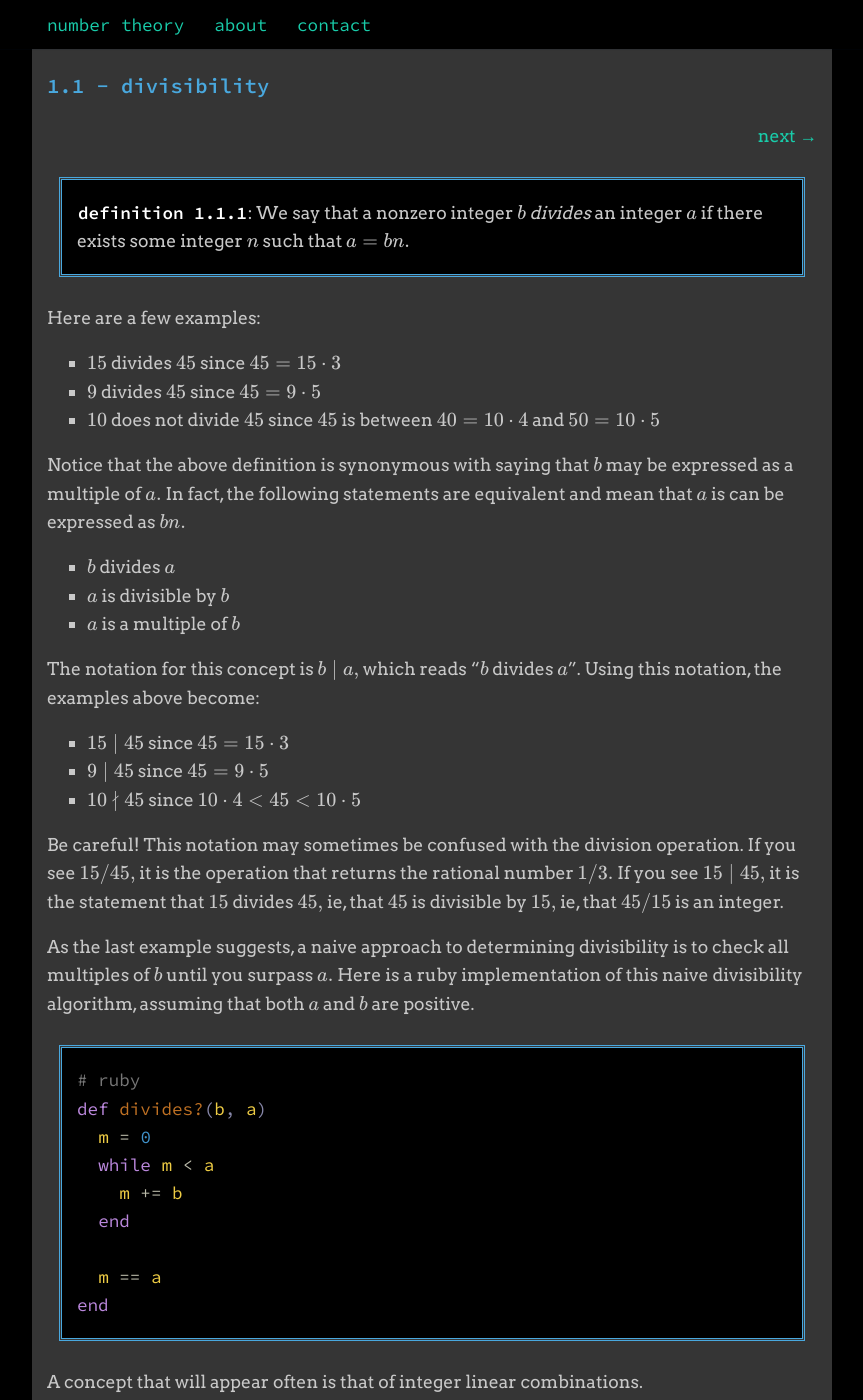
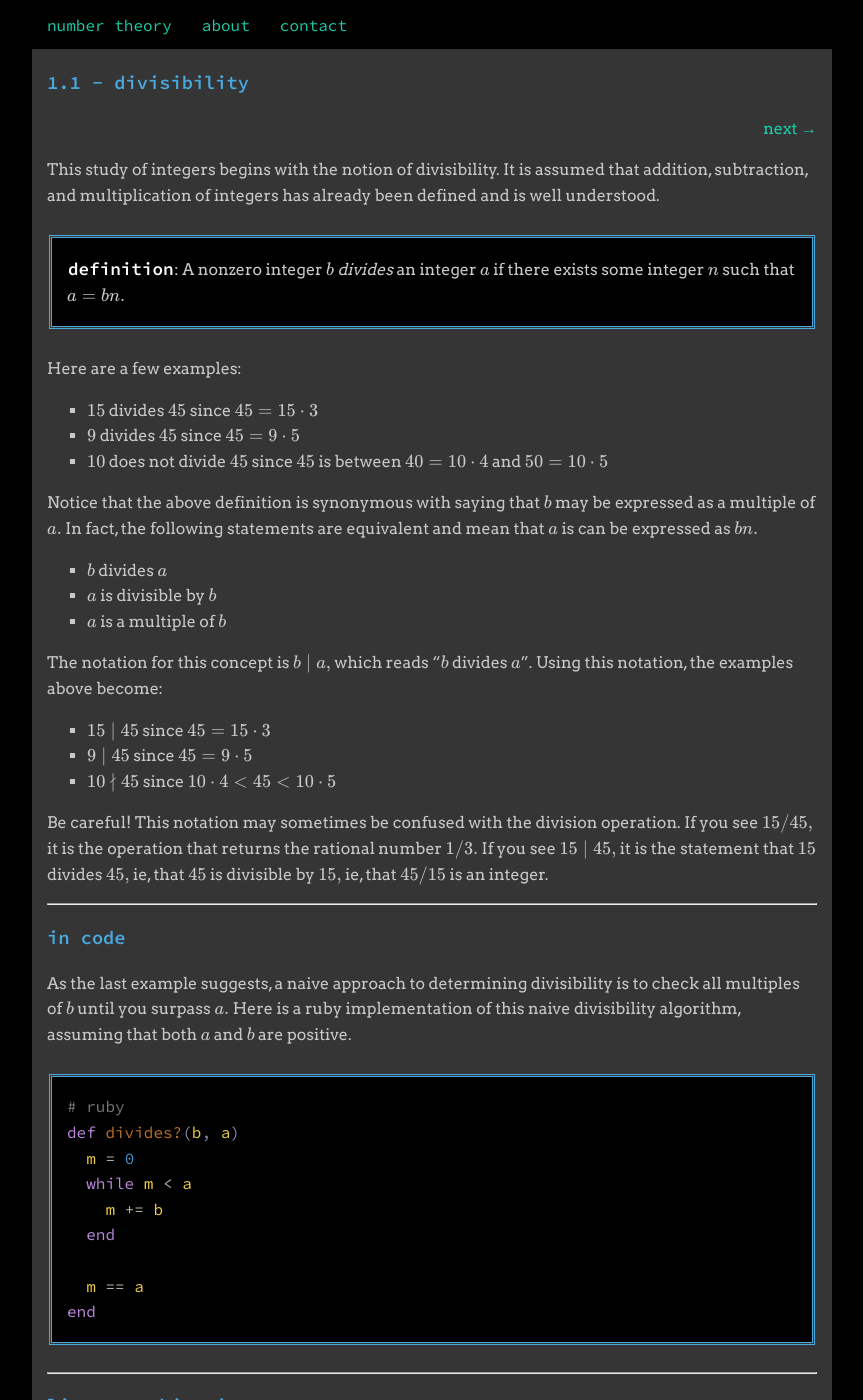
Before and after one commit to itscomputers/itscomputers.github.io, a Jekyll site: the page built from _sections/01_01_divisibility.md, in a window 1280 px wide and 1400 px high. Shown: the whole window, without its empty margins (208-1071 px from the left). Built offline with Jekyll 4.4.1, drawn with Linux system fonts in a browser that asks for light colours; formulas are drawn with MathJax 3; some of the changed text lies outside the part shown.

Commit message:
simplify proposition numbering

```diff
--- a/_layouts/section.html
+++ b/_layouts/section.html
@@ -11,3 +11,5 @@
 {% include breadcrumbs.html %}
 
 {{ content }}
+
+{% include breadcrumbs.html %}
--- a/_sass/_layout.scss
+++ b/_sass/_layout.scss
@@ -3,7 +3,6 @@
   margin: 0;
   color: $font-color;
   font-family: $font;
-  font-size: 1.1em;
   line-height: 1.6;
   -webkit-font-smoothing: antialiased;
 }
@@ -61,7 +60,7 @@
 blockquote, .highlight {
   background: $blockquote-background-color;
   padding: 1px 15px;
-  margin: 30px 15px;
+  margin: 30px 5px;
   outline: $blockquote-outline-color double 3px;
 }
 
@@ -70,6 +69,10 @@
   margin: 30px 20px;
   border: 1px solid $proof-border-color;
   outline: none;
+}
+
+strong code {
+  font-size: 1.1em;
 }
 
 .container {
@@ -83,6 +86,14 @@
 }
 
 code, pre, .language-plaintext {
+  font-family: $code-font;
+}
+
+.section-list {
+  font-family: $code-font;
+}
+
+.section-list a {
   font-family: $code-font;
 }
 
--- a/_sections/01_01_divisibility.md
+++ b/_sections/01_01_divisibility.md
@@ -7,10 +7,14 @@
 permalink: divisibility
 ---
 
+This study of integers begins with the notion of divisibility.  It is
+assumed that addition, subtraction, and multiplication of integers has
+already been defined and is well understood.
+
 <span id="divides" />
-> **`definition 1.1.1`**:
-> We say that a nonzero integer $$ b $$ *divides* an integer $$ a $$
-> if there exists some integer $$ n $$ such that $$ a = bn. $$
+> **`definition`**:
+> A nonzero integer $$ b $$ *divides* an integer $$ a $$ if there exists
+> some integer $$ n $$ such that $$ a = bn. $$
 {: definition}
 
 Here are a few examples:
@@ -39,6 +43,9 @@
 statement that $$ 15 $$ divides $$ 45, $$ ie, that $$ 45 $$ is divisible
 by $$ 15, $$ ie, that $$ 45 / 15 $$ is an integer.
 
+---
+### in code
+
 As the last example suggests, a naive approach to determining divisibility
 is to check all multiples of $$ b $$ until you surpass $$ a. $$ Here is a
 ruby implementation of this naive divisibility algorithm, assuming that
@@ -57,10 +64,13 @@
 end
 {% endhighlight %}
 
+---
+### linear combinations
+
 A concept that will appear often is that of integer linear combinations.
 
 <span id="integer-linear-combination" />
-> **`definition 1.1.2`**:
+> **`definition`**:
 > An *integer linear combination* of integers $$ a $$ and $$ b $$ is an
 > integer of the form $$ ax + by $$ where $$ x $$ and $$ y $$ are integers.
 {: .definition}
@@ -77,7 +87,7 @@
 often.
 
 <span id="divides-linear-combinations" />
-> **`proposition 1.1.3`**:
+> **`proposition 1`**:
 > If $$ d $$ divides both $$ a $$ and $$ b, $$ then $$ d $$ divides any
 > integer linear combination of $$ a $$ and $$ b. $$
 {: .proposition}
@@ -92,16 +102,17 @@
 {: .proof}
 
 ---
-### think about it:
+### think about it
 
-1. Why is $$ b $$ required to be nonzero in [definition 1.1.1](#divides)?
+1. Why is $$ b $$ required to be nonzero in the
+[definition of *divides*](#divides)?
 
 1. Does an integer exist which divides every integer?  If so, find all
 such integers.
 
 ---
 <span id="exercises" />
-### exercises:
+### exercises
 
 1. Prove that every integer divides $$ 0. $$
 
```
Also changed, not shown: _includes/sections.html (+4 -3 lines), _sections/01_02_division_with_remainder.md (+3 -3 lines), _sections/01_03_greatest_common_divisor.md (+2 -2 lines).
